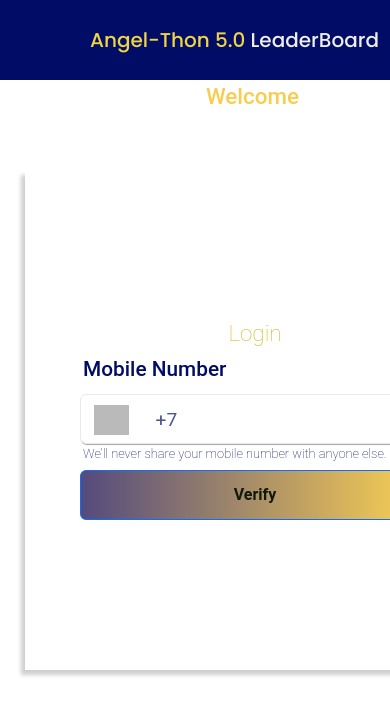
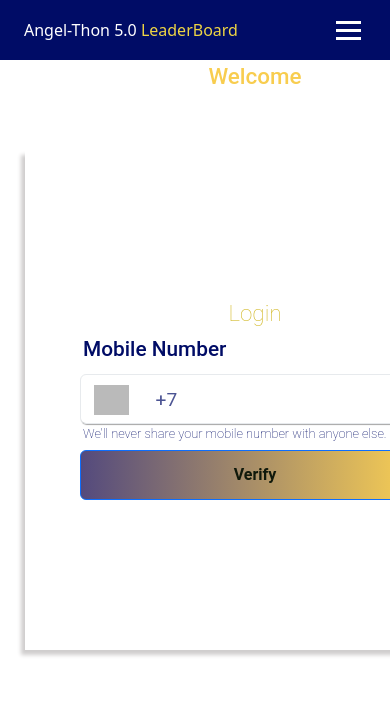
Before and after one commit to Rajankumar001/LeaderBoard-Fronted, a React (Create React App) app: page / in a window 390 px wide. Shown: the top 714 px of the page. Built offline with nearby package versions, Linux system fonts and the light colour scheme; no server answers; grey boxes are pictures that could not be loaded.

Commit message:
changes in frontend

```diff
--- a/src/App.css
+++ b/src/App.css
@@ -2,7 +2,9 @@
   text-align: center;
 }
 .app-container{
-  padding-bottom: 10px;
+  position: relative;
+  /* width: 98vw; */
+  padding-bottom: 40px;
 }
 @media (max-width:600px) {
   .app-container{
--- a/src/components/Header/Header.css
+++ b/src/components/Header/Header.css
@@ -1,4 +1,6 @@
 .header-class {
+  border-top-left-radius: 8px;
+  border-top-right-radius: 8px;
   background-color: #eeede7;
   padding: 0px 20px;
   font-family: "Roboto", serif;
@@ -33,7 +35,7 @@
   background-color: rgb(55, 121, 243);
 }
 
-.User-Name {
+/* .User-Name {
   font-size: 1.3rem;
   font-family: "Roboto", serif;
   font-weight: 500;
@@ -63,7 +65,7 @@
 
 .user-dropdown {
   width: 120px !important;
-}
+} */
 
 .nav-item {
   cursor: pointer;
--- a/src/components/MonthlyScoreSheet/MonthlySheet.css
+++ b/src/components/MonthlyScoreSheet/MonthlySheet.css
@@ -1,4 +1,5 @@
 .Monthly-Dashboard-container{
+    margin-top: 60px;
     position: relative;
     width: 98vw;
     display: flex;
@@ -6,28 +7,27 @@
     align-items: center;
 }
 .Monthly-main-container{
+    border-radius: 10px;
     margin-top: 10px;
     position: absolute;
     top: 0;
     right: 0;
-    width: 40vw;
+    width: 41vw;
     display: flex;
     flex-direction: column;
 
 }
 .monthly-container{
-    /* overflow: scroll; */
     padding: 0;
     margin: auto;
-
-    /* background-color: #000c66; */
     background-color: #eeede7;
-    /* margin-top: 10px; */
-    width: 40vw;
+    width: 41vw;
     height: 95vh;
     display: flex;
     justify-content:space-between;
     gap: 12px;
+    border-bottom-left-radius: 8px;
+    border-bottom-right-radius: 8px;
 }
 .sidebar{
     position:sticky;
@@ -53,11 +53,11 @@
     border-bottom-right-radius: 20px;
 }
 .monthly-rank{
-    width:38vw;
+    width:36vw;
     display: flex;
 }
 table{
-    width: 38vw;
+    width: 34vw;
 }
 .active{
     background-color: rgb(41, 204, 57);
@@ -83,7 +83,7 @@ table{
     margin-top: 10px;
     padding: 10px;
     /* width: 480px; */
-    width: 80%;
+    width: 90%;
     height: 50px;
     font-family: "Roboto", serif;
     font-weight: 700;
@@ -100,8 +100,7 @@ table{
     border-radius: 20px;
     margin-top: 10px;
     padding: 10px;
-    /* width: 480px; */
-    width: 80%;
+    width: 90%;
     height: 50px;
     font-family: "Roboto", serif;
     font-weight: 700;
--- a/src/components/Navbar/Navbar.css
+++ b/src/components/Navbar/Navbar.css
@@ -1,51 +1,121 @@
-.container-fluid{
-   font-family: "Poppins", serif;
-  font-weight: 500;
-  font-style: normal;
+/* Navbar Styling */
+.navbar {
+  background-color: #000c66;
+  color: white;
+  padding: 10px 15px;
+  display: flex;
+  justify-content: space-between;
+  align-items: center;
+  width: 100%;
+  height: 60px;
+  position: fixed;
+  top: 0;
+  left: 0;
+  z-index: 1000;
 
 }
+span{
+color: #eed544;
+}
+.navbar-toggler {
+  border: none;
+  background: none;
+  padding: 5px;
+  cursor: pointer;
+}
 
-.container-fluid a{
-  color: #eeede7;
+.navbar-toggler-icon {
+  width: 25px;
+  height: 3px;
+  background-color: #fff;
+  display: block;
+  position: relative;
 }
-.container-fluid a:hover{
-  color: #eeede7 !important;
+
+.navbar-toggler-icon::before,
+.navbar-toggler-icon::after {
+  content: "";
+  width: 25px;
+  height: 3px;
+  background-color: #fff;
+  display: block;
+  position: absolute;
+  transition: all 0.3s ease;
 }
-.navbar{
-  height: 60px;
-  background-color: #000c66;
+
+.navbar-toggler-icon::before {
+  top: -8px;
 }
-span{
-  margin-right: 5px;
-  color:#eed544 ;
+
+.navbar-toggler-icon::after {
+  top: 8px;
 }
-.navbar-brand{
-  margin-left: 40%;
+
+/* Dropdown Menu Styling */
+.dropdown-menu-custom {
+  position: absolute;
+  top: 60px;
+  right: 10px;
+  background: #fff;
+  padding: 10px;
+  box-shadow: 0px 4px 10px rgba(0, 0, 0, 0.2);
+  border-radius: 5px;
+  min-width: 160px;
+  transition: all 0.3s ease;
 }
-@media (max-width:600px) {
-  .navbar{
-    width: 500px;
-    padding-left: 0;
-    height: 80px;
-  }
-  .navbar-toggler{
-      border: 2px solid white;
-  }
-  .navbar-toggler-icon{
-   background-color: #eeede7;
-  }
-  .navbar-brand{
-    margin-left: 18% !important;
-  }
-  .container-fluid{
-    margin: 0;
-    padding: 0;
-  }
-  .navbar-nav .nav-link{
-    margin-left: 10px;
-    width: 60px;
-    height: 30px;
+
+.dropdown-list {
+  list-style: none;
+  padding: 0;
+  margin: 0;
+}
+
+.dropdown-item {
+  padding: 10px 12px;
+  border-bottom: 1px solid #ddd;
+  cursor: pointer;
+  text-align: center;
+  font-weight: bold;
+  color: #000;
+  transition: background 0.3s ease;
+}
+
+.dropdown-item:hover {
+  background: #f4f4f4;
+}
+
+.dropdown-item:last-child {
+  border-bottom: none;
+}
+
+.btn-danger {
+  width: 100%;
+  padding: 8px;
+  font-size: 14px;
+  border-radius: 5px;
+  border: none;
+  background-color: #d9534f;
+  color: white;
+  transition: background 0.3s ease;
+}
+
+.btn-danger:hover {
+  background-color: #c9302c;
+}
+
+/* Mobile Responsive */
+@media (max-width: 600px) {
+  .navbar {
+    height: 60px;
+    padding: 8px 12px;
   }
 
+  .navbar-brand {
+    font-size: 16px;
+  }
 
+  .dropdown-menu-custom {
+    right: 5px;
+    min-width: 140px;
+  }
 }
--- a/src/components/Navbar/Navbar.js
+++ b/src/components/Navbar/Navbar.js
@@ -1,16 +1,68 @@
-import React from 'react';
+import React, { useEffect, useState } from "react";
+import { useDispatch } from "react-redux";
+import { logoutUser } from "../../Action/RegistrationAction";
+import { Link } from "react-router-dom";
+import "bootstrap/dist/css/bootstrap.min.css";
+import "bootstrap/dist/js/bootstrap.bundle.min";
 import './Navbar.css';
+
 function Navbarpage() {
+  const dispatch = useDispatch();
+  const [user, setUser] = useState(null);
+  const [dropdownOpen, setDropdownOpen] = useState(false); // Dropdown state
+
+  useEffect(() => {
+    const storedUser = localStorage.getItem("LoginUser");
+    if (storedUser) {
+      setUser(JSON.parse(storedUser));
+    }
+  }, []);
+
   return (
-    <>
-   <nav className="navbar navbar-expand-lg "collapseOnSelect expand="lg" bg='light' variant='light' >
-  <div className="container-fluid">
-    <a className="navbar-brand" href="#"><span>Angel-Thon 5.0</span>LeaderBoard</a>
-    <div className="collapse navbar-collapse" id="navbarNav" style={{height:"120px"}}>
-    </div>
-  </div>
-</nav>
-</>
+    <nav className="navbar navbar-dark fixed-top">
+      <div className="container-fluid">
+        {/* Brand Name */}
+        <a className="navbar-brand" href="#">Angel-Thon 5.0<span> LeaderBoard</span></a>
+
+        {/* Hamburger Menu */}
+        <button
+          className="navbar-toggler"
+          type="button"
+          onClick={() => setDropdownOpen(!dropdownOpen)} // Toggle dropdown
+        >
+          <span className="navbar-toggler-icon"></span>
+        </button>
+
+        {/* Dropdown Menu */}
+        {dropdownOpen && (
+          <div className="dropdown-menu-custom">
+            <ul className="dropdown-list">
+              {!user ? (
+                <li className="dropdown-item">
+                  <Link className="nav-link" to="/">Login</Link>
+                </li>
+              ) : (
+                <>
+                  <li className="dropdown-item">{user.name}</li>
+                  <li className="dropdown-item">
+                    <button
+                      className="btn btn-danger"
+                      onClick={() => {
+                        dispatch(logoutUser());
+                        setUser(null);
+                        setDropdownOpen(false);
+                      }}
+                    >
+                      Logout
+                    </button>
+                  </li>
+                </>
+              )}
+            </ul>
+          </div>
+        )}
+      </div>
+    </nav>
   );
 }
 
--- a/src/components/OverallSheet/OverallSheet.css
+++ b/src/components/OverallSheet/OverallSheet.css
@@ -1,5 +1,6 @@
 
 .overall-Dashboard-container{
+    margin-top: 60px;
     position: relative;
     width: 98vw;
     display: flex;
@@ -11,15 +12,17 @@
     position: absolute;
     top: 0;
     right: 0;
-    width: 40vw;
+    width: 41vw;
     display: flex;
     flex-direction: column;
 }
 .overall-container{
+    border-bottom-left-radius: 8px;
+    border-bottom-right-radius: 8px;
     padding-left: 10px;
     margin: auto;
     background-color: #eeede7;
-    width: 40vw;
+    width: 41vw;
     height: 95vh;
     display: flex;
     justify-content:space-between;
@@ -30,33 +33,16 @@
     display: flex;
 }
 table{
-    width:40vw;
+    width:38w;
 }
 .active{
     background-color: rgb(41, 204, 57);
-}
-.top-rankers{
-    display: flex;
-    justify-content: center;
-    align-items:center ;
-    position:sticky;
-    top: 0;
-    width: 35%;
-    background-color: #eed544;
-    border-top-left-radius: 50%;
-    border-bottom-left-radius: 50%;
-}
-.leader_board_image{
-    position: absolute;
-    top: 15%;
-    width: 100%;
-    height: 80%;
 }
 .overall-rank-container{
     border-radius: 20px;
     margin-top: 10px;
     padding: 10px;
-    width: 90%;
+    width: 100%;
     height: 50px;
     font-family: "Roboto", serif;
     font-weight: 700;
@@ -73,7 +59,7 @@ table{
     border-radius: 20px;
     margin-top: 10px;
     padding: 10px;
-    width: 90%;
+    width: 100%;
     height: 50px;
     font-family: "Roboto", serif;
     font-weight: 700;
--- a/src/components/WeeklyScoreSheet/WeeklySheet.css
+++ b/src/components/WeeklyScoreSheet/WeeklySheet.css
@@ -1,4 +1,5 @@
 .Weekly-Dashboard-container{
+    margin-top: 60px;
     position: relative;
     width: 98vw;
     display: flex;
@@ -11,21 +12,19 @@
     position: absolute;
     top: 0;
     right: 0;
-    width: 40vw;
+    width: 41vw;
     display: flex;
     flex-direction: column;
 }
 table{
-    width: 38vw;
+    width: 34vw;
 }
 .Weekly-container{
-    /* overflow-x: hidden; */
-    /* overflow: scroll; */
     margin: auto;
-    /* background-color: #000c66 ; */
     background-color: #eeede7;
-    /* margin-top: 10px; */
-    width: 40vw;
+    border-bottom-left-radius: 8px;
+    border-bottom-right-radius: 8px;
+    width: 41vw;
     height: 95vh;
     display: flex ;
     justify-content:space-between;
@@ -57,7 +56,7 @@ table{
 }
 .weekly-rank{
     /* width:550px; */
-    width: 38vw;
+    width: 36vw;
     display: flex;
 }
 .active{
@@ -84,7 +83,7 @@ table{
     margin-top: 10px;
     padding: 10px;
     /* width: 480px; */
-    width: 80%;
+    width: 90%;
     height: 50px;
     font-family: "Roboto", serif;
     font-weight: 700;
@@ -102,7 +101,7 @@ table{
     margin-top: 10px;
     padding: 10px;
     /* width: 480px; */
-    width: 80%;
+    width: 90%;
     height: 50px;
     font-family: "Roboto", serif;
     font-weight: 700;
--- a/src/components/login/Userlogin.css
+++ b/src/components/login/Userlogin.css
@@ -1,5 +1,6 @@
 
 .login-main-container{
+    margin-top: 60px;
     font-family: "Roboto", serif;
     font-weight: 500;
     font-style: normal;
```
Also changed, not shown: src/components/Header/Header.js (+0 -48 lines), src/components/Screens/DashboardScreen.css (+23 -4 lines).
